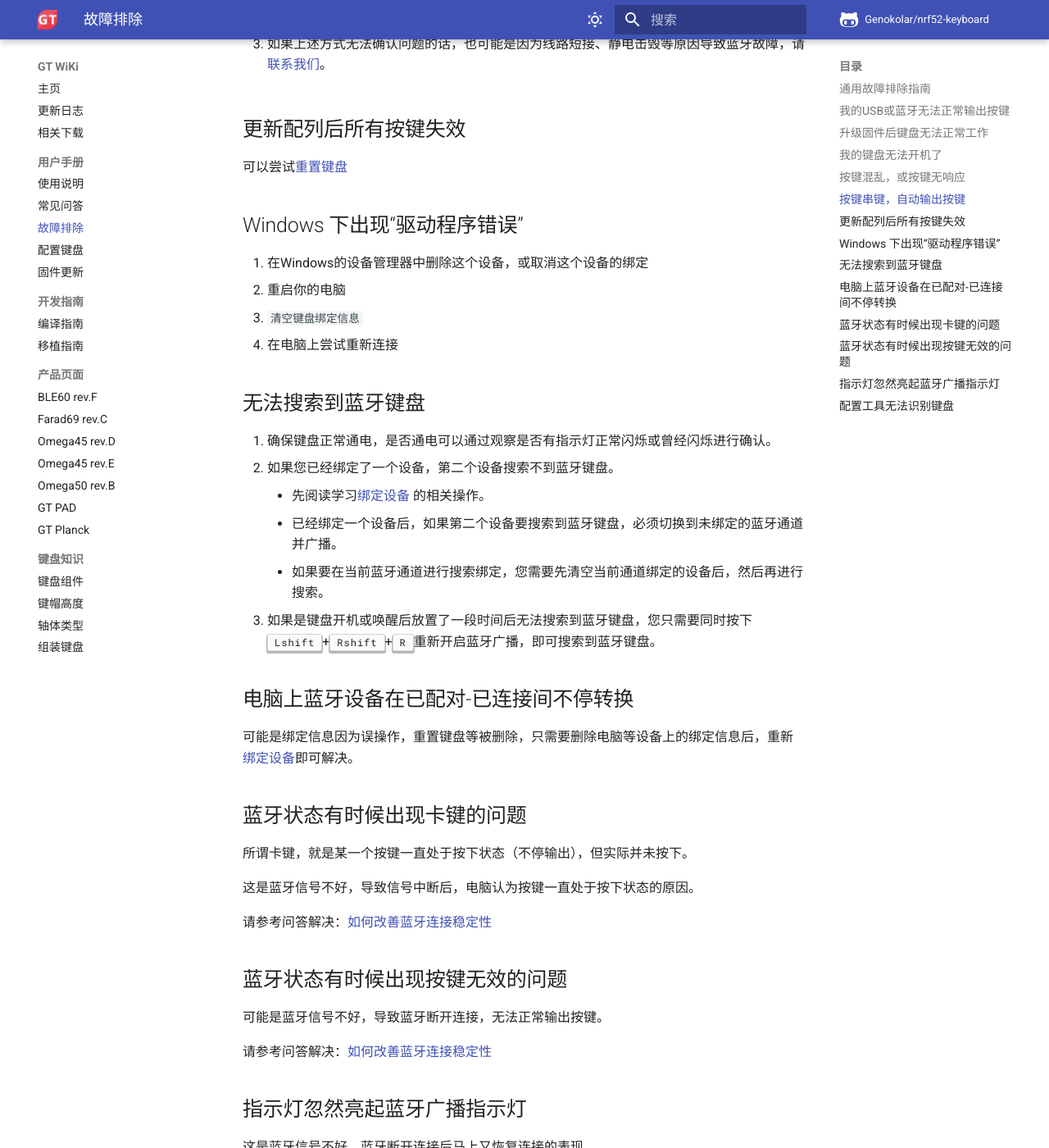
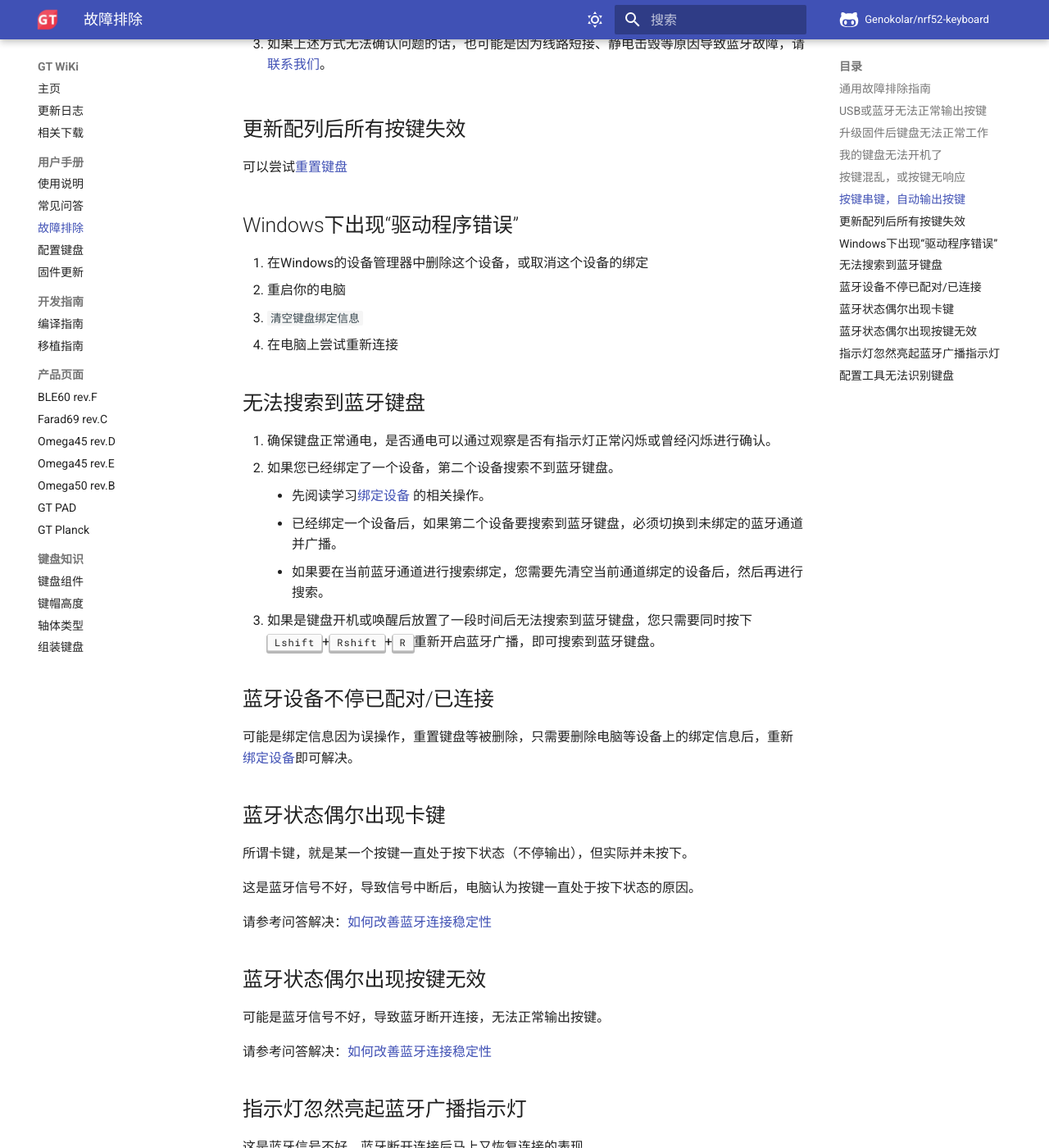
Before and after one commit to genokolar/genokolar.github.io, an MkDocs documentation site: the page built from docs/trouble.md, in a window 1280 px wide and 1400 px high, scrolled down 3134 px. Shown: the whole window at 82% size. Built offline with MkDocs 1.6.1 and Material for MkDocs 9.7.7, drawn with Linux system fonts in a browser that asks for light colours; comment, search, counter and statistics services are not loaded; some of the changed text lies outside the part shown.

Commit message:
优化描述

```diff
--- a/docs/trouble.md
+++ b/docs/trouble.md
@@ -20,7 +20,7 @@
 5. 支持线刷的新键盘可以勾选烧录工具中"烧录时擦除蓝牙固件"选项，并更新`完整蓝牙固件`进行修复。
 6. 如还无法解决故障，可参考下面的具体情形进行处理，或请[联系我们](index.md#联系我们)。
 
-我的USB或蓝牙无法正常输出按键
+USB或蓝牙无法正常输出按键
 -------------------
 请按照以下步骤解决：
 
@@ -107,7 +107,7 @@
 可以尝试[重置键盘](faq.md#如何重置键盘)
 
 
-Windows 下出现“驱动程序错误”
+Windows下出现“驱动程序错误”
 -----------------------------
 
 1. 在Windows的设备管理器中删除这个设备，或取消这个设备的绑定
@@ -124,11 +124,11 @@ Windows 下出现“驱动程序错误”
     - 如果要在当前蓝牙通道进行搜索绑定，您需要先清空当前通道绑定的设备后，然后再进行搜索。
 3. 如果是键盘开机或唤醒后放置了一段时间后无法搜索到蓝牙键盘，您只需要同时按下<kbd>Lshift</kbd>+<kbd>Rshift</kbd>+<kbd>R</kbd>重新开启蓝牙广播，即可搜索到蓝牙键盘。
 
-电脑上蓝牙设备在已配对-已连接间不停转换
+蓝牙设备不停已配对/已连接
 -------------------
 可能是绑定信息因为误操作，重置键盘等被删除，只需要删除电脑等设备上的绑定信息后，重新[绑定设备](manual.md#绑定设备)即可解决。
 
-蓝牙状态有时候出现卡键的问题
+蓝牙状态偶尔出现卡键
 -----------------------
 所谓卡键，就是某一个按键一直处于按下状态（不停输出），但实际并未按下。
 
@@ -136,7 +136,7 @@ Windows 下出现“驱动程序错误”
 
 请参考问答解决：[如何改善蓝牙连接稳定性](faq.md#如何改善蓝牙连接稳定性)
 
-蓝牙状态有时候出现按键无效的问题
+蓝牙状态偶尔出现按键无效
 -----------------------
 
 可能是蓝牙信号不好，导致蓝牙断开连接，无法正常输出按键。
```
Also changed, not shown: docs/faq.md (+2 -2 lines).
